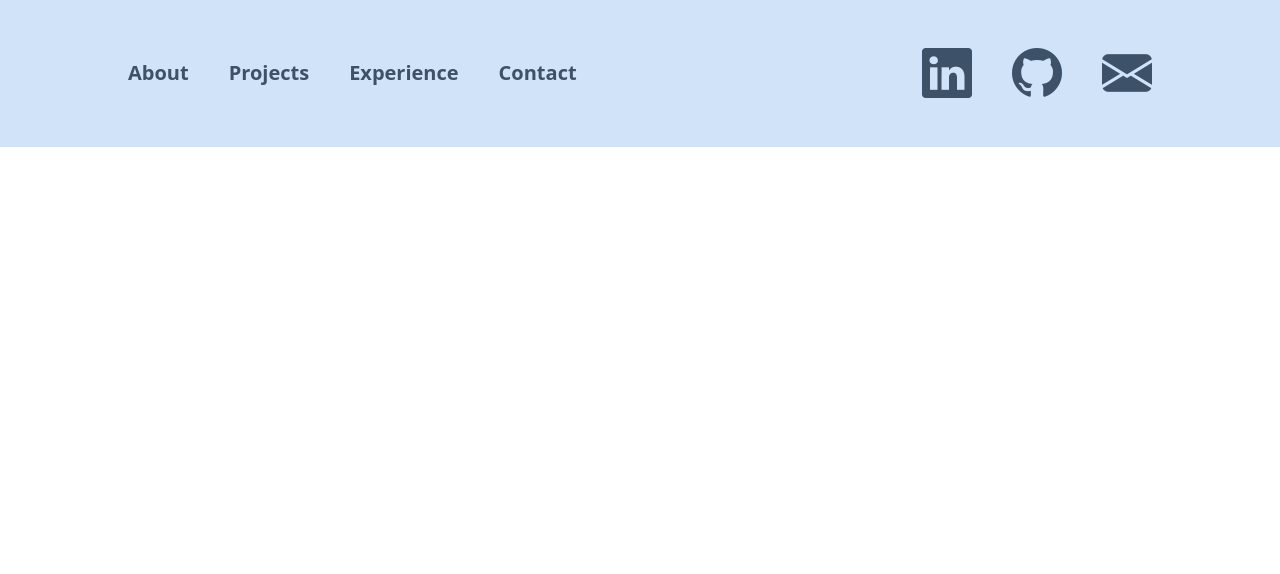
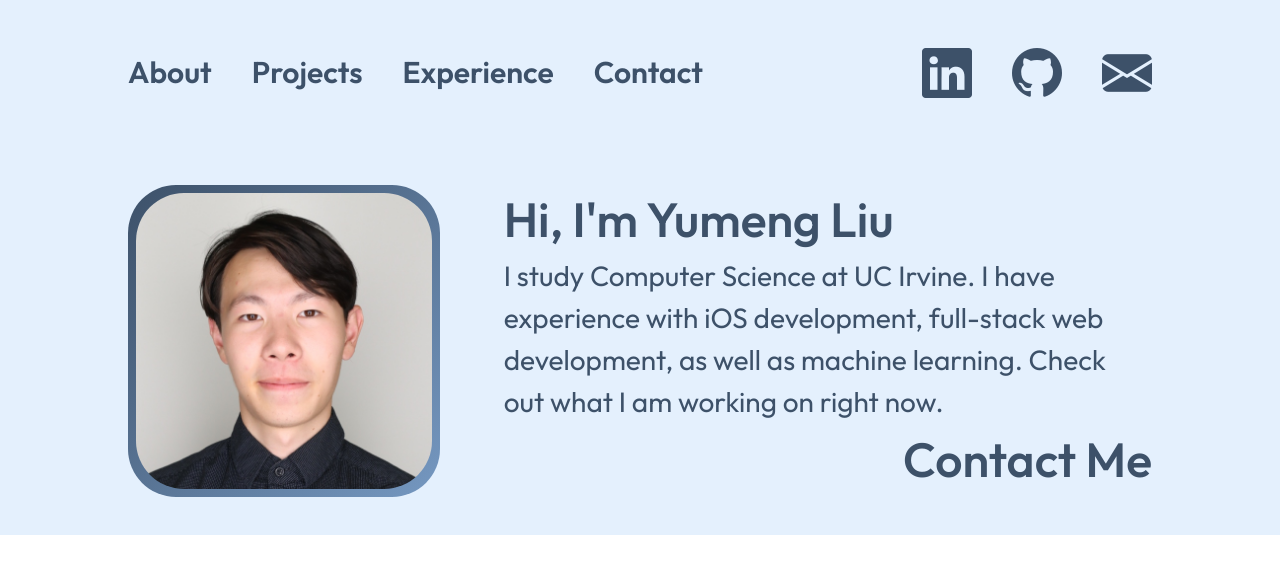
Before and after one commit to YumengLiu6044/portfolio, a React (Vite) app: page / in a window 1280 px wide. Shown: the top 574 px of the page. Built offline with nearby package versions, Linux system fonts and the light colour scheme.

Commit message:
About section

```diff
--- a/src/App.tsx
+++ b/src/App.tsx
@@ -1,9 +1,11 @@
+import About from "./components/About/About";
 import Header from "./components/Header/Header";
 
 function App() {
 	return (
 		<div className="flex flex-col w-full h-screen">
 			<Header></Header>
+      <About></About>
 		</div>
 	);
 }
--- /dev/null
+++ b/src/assets/assets.ts
@@ -0,0 +1,2 @@
+import headShot from "./head.jpg";
+export { headShot };
--- /dev/null
+++ b/src/components/About/About.tsx
@@ -0,0 +1,26 @@
+import Section from "../Section";
+import { headShot } from "../../assets/assets";
+
+export default function About() {
+	return (
+		<Section className="bg-blue-100" id="about">
+			<div className="w-full h-full flex flex-col md:flex-row md:gap-10 lg:gap-16 items-center">
+				<div className="min-w-[250px] max-w-[320px] w-full h-fit bg-gradient-to-br from-blue-400 to-blue-200 p-2 rounded-[48px] self-center md:self-auto">
+					<img src={headShot} className="w-full rounded-[48px]"></img>
+				</div>
+				<div className="flex flex-col h-full justify-between">
+					<h2>Hi, I'm Yumeng Liu</h2>
+					<p>
+						I study Computer Science at UC Irvine. I have experience
+						with iOS development, full-stack web development, as
+						well as machine learning. Check out what I am working on
+						right now.
+					</p>
+					<a href="#contact" className="w-full flex justify-end">
+						<h2 className="hover-text">Contact Me</h2>
+					</a>
+				</div>
+			</div>
+		</Section>
+	);
+}
--- a/src/components/Header/NavbarSection.tsx
+++ b/src/components/Header/NavbarSection.tsx
@@ -49,7 +49,7 @@ export function NavbarSection() {
 				)}
 			</div>
 
-			<div className="hidden lg:flex gap-3 lg:gap-10 font-bold text-xl">
+			<div className="hidden lg:flex gap-3 lg:gap-10 font-semibold text-3xl">
 				{navBarItems.map((item, index) => (
 					<a key={index} href={item.href} className="hover-text">
 						{item.name}
--- a/src/components/Section.tsx
+++ b/src/components/Section.tsx
@@ -3,13 +3,15 @@ import React from "react";
 interface SectionProps {
 	className: string;
 	children: React.ReactNode;
+	id?: string;
 }
-export default function Section({ className, children }: SectionProps) {
+export default function Section({ className, children, id }: SectionProps) {
 	return (
 		<div
 			className={
-				"w-full py-3 px-5 lg:py-[36px] lg:px-[128px] " + className
+				"w-full py-3 px-5 md:py-6 md:px-16 lg:py-9 lg:px-32 " + className
 			}
+			id={id}
 		>
 			{children}
 		</div>
--- a/src/index.css
+++ b/src/index.css
@@ -2,19 +2,43 @@
 @import 'bootstrap-icons/font/bootstrap-icons.css';
 
 @theme {
-  --color-blue-100: #D0E3F9;
+  --color-blue-100: #E4F0FD;
   --color-blue-200: #7598C1;
   --color-blue-300: #496D96;
   --color-blue-400: #3D5169;
+}
+:root {
+  font-family: Outfit
 }
 
 .hover-text {
   position: relative;
   display: inline-block;
-  border-bottom: 2px solid transparent;
+  border-bottom: 4px solid transparent;
   transition: border-color 0.3s ease;
 }
 
 .hover-text:hover {
-  border-color: var(--color-blue-400);
+  border-color: var(--color-blue-200);
 }
+
+h2 {
+  font-size: 3rem;
+  font-weight: 550;
+  color: var(--color-blue-400);
+}
+
+h3 {
+  font-size: 2.5rem;
+  font-weight: 500;
+  color: var(--color-blue-400);
+}
+
+p {
+  font-size: 1.75rem;
+  color: var(--color-blue-400);
+}
+
+html {
+  scroll-behavior: smooth;
+}
```
